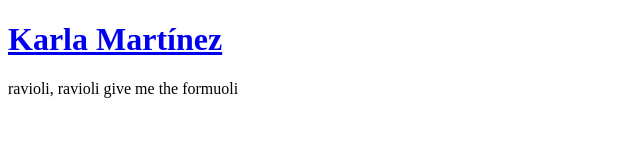
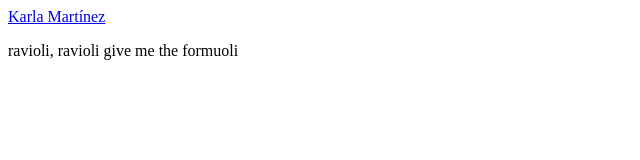
Before and after one commit to kmtzx/kmtzx.github.io, a plain HTML site: page index.html in a window 1280 px wide. Shown: the whole page, without its empty margins (0-640 px from the left). Drawn offline with Linux system fonts and the light colour scheme.

Commit message:
Update index.html

```diff
--- a/index.html
+++ b/index.html
@@ -6,9 +6,8 @@
 </head>
 
 <body>
-	<h1><a href = "https://kmtzx.github.io/about">
+	<a href = "https://kmtzx.github.io/about">
 	Karla Martínez</a>
-	</h1>
 	<p> ravioli, ravioli
 	give me the formuoli<p>
 </body>
```
